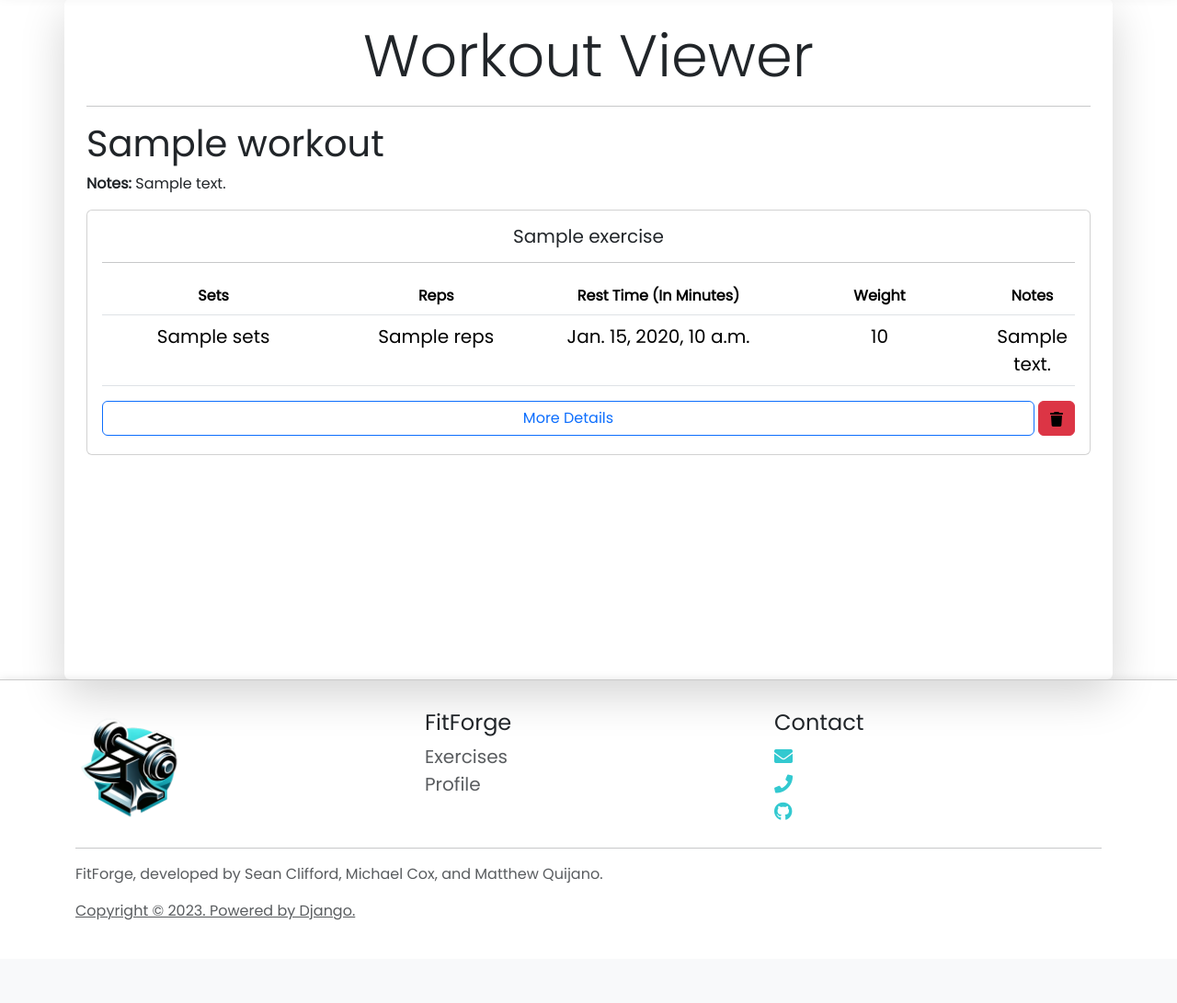
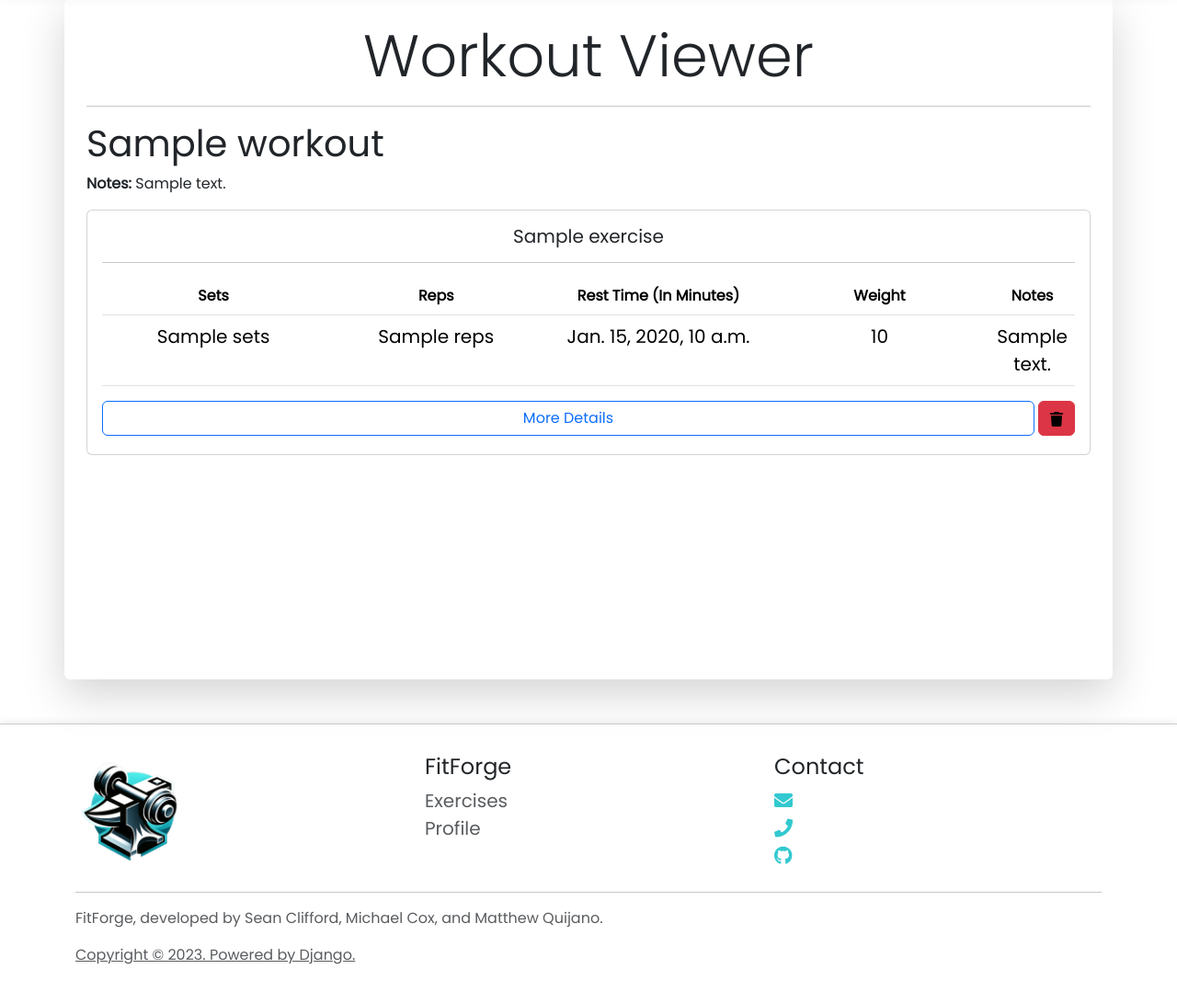
Before and after one commit to mq022002/FitForge, a Django app: template workouts/templates/workouts/workout.html in a window 1280 px wide. Shown: the part 75-1166 px from the top of the page at 92% size. Before the commit the page ends 1076 px from the top, so only its background shows below. Run offline with Django 4.2, Linux system fonts and the light colour scheme; the template is opened without the code that fills it: most values are stand-ins (such as "Sample title", 1, 10 or a date in 2020).

Commit message:
added margin to bottom

```diff
--- a/workouts/templates/workouts/workout.html
+++ b/workouts/templates/workouts/workout.html
@@ -10,7 +10,7 @@ Exercises in Workout
         width: 25%;
     }
 </style>
-<div class="main-container container {% if request.session.dark_mode == False %} bg-light {% endif %} rounded shadow-lg p-4">
+<div class="main-container container {% if request.session.dark_mode == False %} bg-light {% endif %} rounded shadow-lg p-4 mb-5">
     <h1 class="text-center display-3">Workout Viewer</h1>
     <hr>
     <div class="row">
```
